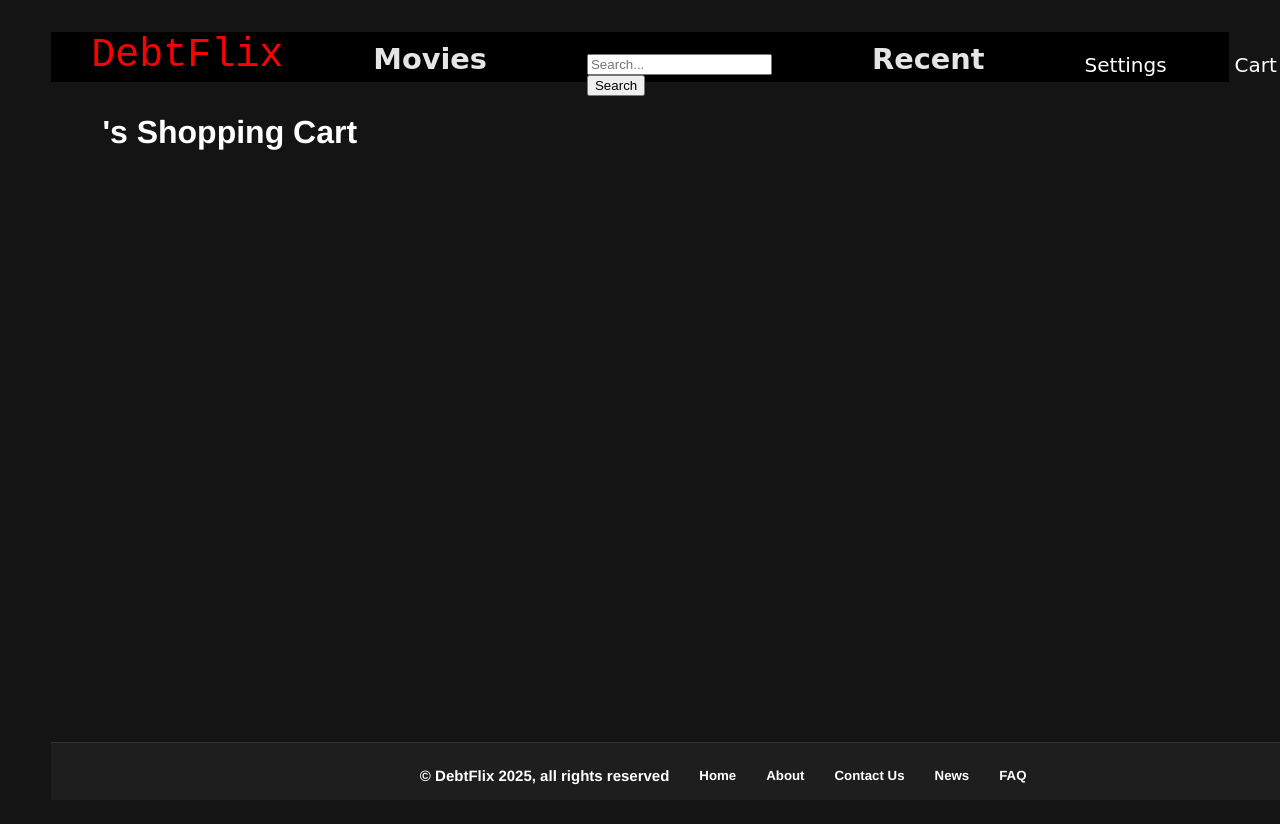
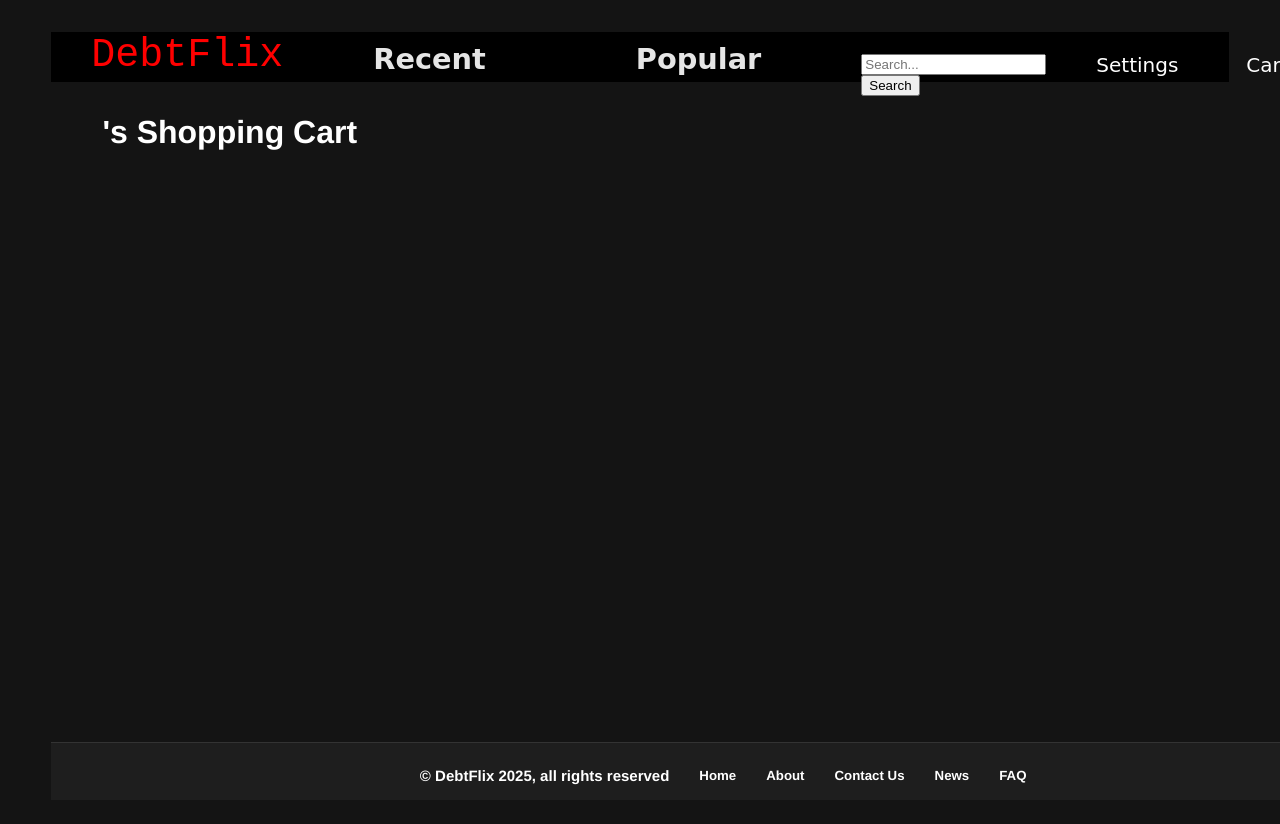
Before and after one commit to MATEW-V/stickymicky, a React (Vite) app: page /cart in a window 1280 px wide. Shown: the top 824 px of the page. Built offline with nearby package versions, Linux system fonts and the light colour scheme.

Commit message:
smallchange

```diff
--- a/src/views/components/Header.jsx
+++ b/src/views/components/Header.jsx
@@ -43,16 +43,16 @@ function Header() {
             </div>
             <div className="subheaders2">
                 <div className="subheader-items2">
-                    <h1>Movies</h1>
+                    <h1>Recent</h1>
+                </div>
+                <div className="subheader-items2">
+                    <h1>Popular</h1>
                 </div>
                 <div className="search">
-                            <div className="searchbox">
-                                <input type="text" placeholder="Search..." />
-                            </div>
-                            <button className="butsearch">Search</button>
-                        </div>
-                <div className="subheader-items2">
-                    <h1>Recent</h1>
+                    <div className="searchbox">
+                        <input type="text" placeholder="Search..." />
+                    </div>
+                    <button className="butsearch">Search</button>
                 </div>
                 <Link to={`/settings`} className="login">Settings</Link>
                 <Link to={`/cart`} className="register">Cart</Link>
```
